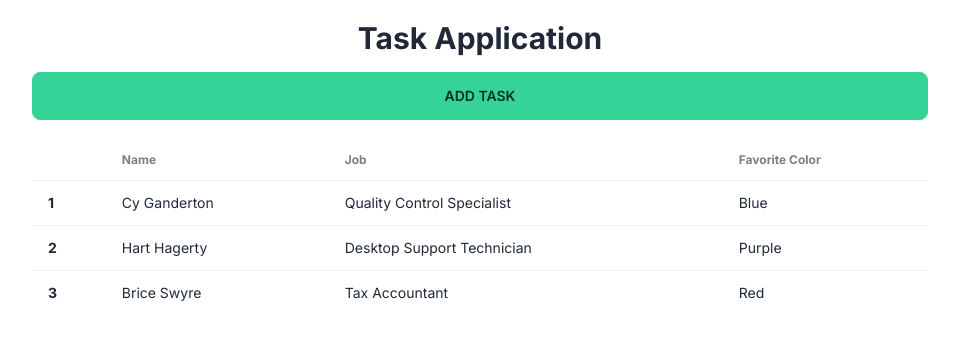
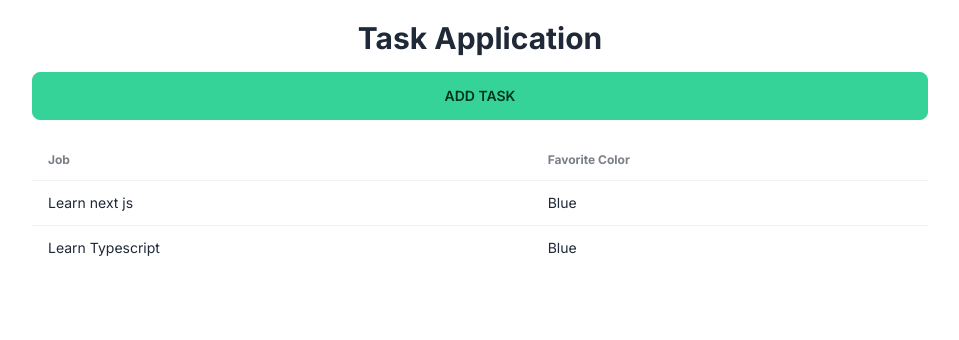
Before and after one commit to Syed-Anwarul-Haque-Piash/task-app-nextjs, a Next.js app: page / in a window 1280 px wide. Shown: the top 340 px of the page, without its empty margins (160-1119 px from the left). Built offline with nearby package versions, Linux system fonts and the light colour scheme; data requests are answered from the project's data file.

Commit message:
map all the task

```diff
--- /dev/null
+++ b/api.ts
@@ -0,0 +1,8 @@
+import { Itask } from "./types/Tasks"
+
+const baseURL="http://localhost:3001"
+export const getAllTasks= async(): Promise<Itask[]> =>{
+    const res=await fetch(`${baseURL}/tasks`);
+    const tasks=await res.json();
+    return tasks;
+}
--- a/app/components/TaskList.tsx
+++ b/app/components/TaskList.tsx
@@ -1,40 +1,30 @@
+import { Itask } from "@/types/Tasks";
 
-
-const TaskList = () => {
+interface TaskListProps{
+  tasks: Itask[]
+}
+const TaskList:React.FC<TaskListProps> = ({tasks}) => {
     return (
         <div className="overflow-x-auto">
   <table className="table">
     {/* head */}
     <thead>
       <tr>
-        <th></th>
-        <th>Name</th>
         <th>Job</th>
         <th>Favorite Color</th>
       </tr>
     </thead>
     <tbody>
-      {/* row 1 */}
-      <tr>
-        <th>1</th>
-        <td>Cy Ganderton</td>
-        <td>Quality Control Specialist</td>
+      {tasks.map(task=>
+        <tr key={task.id}>
+        <td>{task.text}</td>
+         <td>Blue</td>
+       </tr>)}
+      {/* <tr>
+       <td>Cy Ganderton</td>
         <td>Blue</td>
-      </tr>
-      {/* row 2 */}
-      <tr>
-        <th>2</th>
-        <td>Hart Hagerty</td>
-        <td>Desktop Support Technician</td>
-        <td>Purple</td>
-      </tr>
-      {/* row 3 */}
-      <tr>
-        <th>3</th>
-        <td>Brice Swyre</td>
-        <td>Tax Accountant</td>
-        <td>Red</td>
-      </tr>
+      </tr> */}
+
     </tbody>
   </table>
 </div>
--- a/app/page.tsx
+++ b/app/page.tsx
@@ -1,15 +1,18 @@
+import { getAllTasks } from "@/api";
 import AddTask from "./components/AddTask";
 import TaskList from "./components/TaskList";
 
 
-export default function Home() {
+export default async function Home() {
+  const tasks=await getAllTasks()
+  console.log(tasks);
   return (
     <main className="max-w-4xl mx-auto mt-4">
       <div className="text-center my-5 flex flex-col gap-4">
         <h1 className="text-3xl font-bold">Task Application</h1>
         <AddTask></AddTask>
       </div>
-      <TaskList></TaskList>
+      <TaskList tasks={tasks}></TaskList>
     </main>
   )
 }
--- /dev/null
+++ b/data/tasks.json
@@ -0,0 +1,12 @@
+{
+    "tasks":[
+        {
+            "id":"1",
+            "text":"Learn next js"
+        },
+        {
+            "id":"2",
+            "text":"Learn Typescript"
+        }
+    ]
+}
--- a/package.json
+++ b/package.json
@@ -6,7 +6,8 @@
     "dev": "next dev",
     "build": "next build",
     "start": "next start",
-    "lint": "next lint"
+    "lint": "next lint",
+    "json-server":"json-server --watch data/tasks.json --port 3001"
   },
   "dependencies": {
     "@types/node": "20.4.0",
--- /dev/null
+++ b/types/Tasks.ts
@@ -0,0 +1,4 @@
+export interface Itask{
+    id:String,
+    text:String
+}
```
